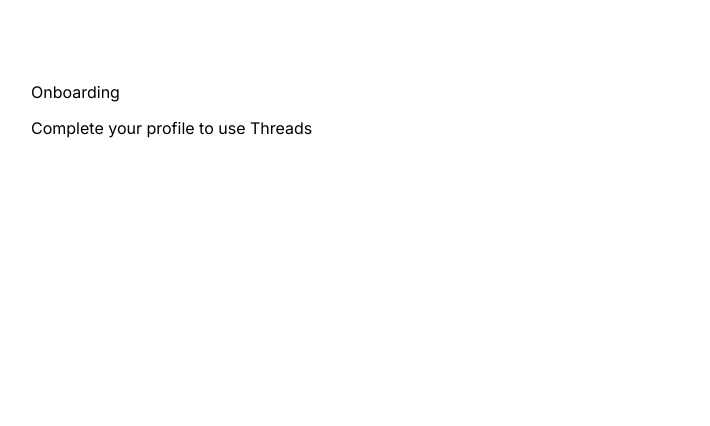
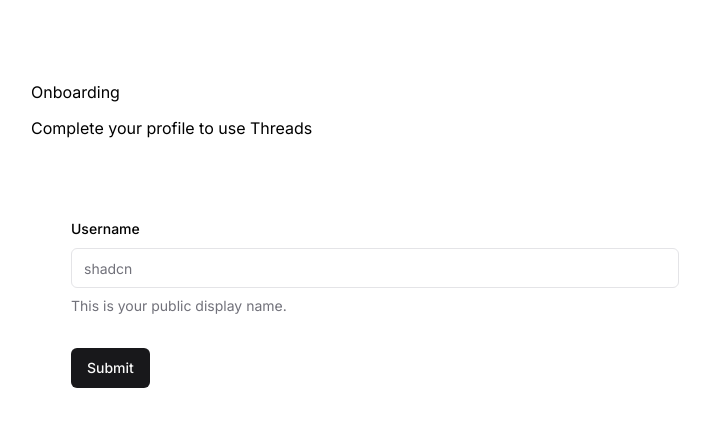
Before and after one commit to rrohan-arrora/Threads-App---Understood, a Next.js app: page /onboarding in a window 1280 px wide. Shown: the top 426 px of the page, without its empty margins (265-975 px from the left). Built offline with nearby package versions, Linux system fonts and the light colour scheme; no server answers.

Commit message:
Added shadcn form template

```diff
--- a/components/forms/AccountProfile.tsx
+++ b/components/forms/AccountProfile.tsx
@@ -1,7 +1,19 @@
 "use client";
-import {Form} from "@/components/ui/form";
+import {
+    Form,
+    FormControl,
+    FormDescription,
+    FormField,
+    FormItem,
+    FormLabel,
+    FormMessage,
+} from "@/components/ui/form"
+import { Input } from "@/components/ui/input"
 import { useForm } from "react-hook-form";
 import {zodResolver} from '@hookform/resolvers/zod';
+import { UserValidation } from "@/lib/validations/user";
+import { z } from "zod";
+import { Button } from "../ui/button";
 
 interface Props {
     user: {
@@ -15,12 +27,44 @@
     btnTitle: string;
 }
 
-const AccountProfile = ({user, btnTitle}: Props) => {
+function onSubmit(values: z.infer<typeof UserValidation>) {
+    // Do something with the form values.
+    // ✅ This will be type-safe and validated.
+    console.log(values)
+}
+
+const AccountProfile = async ({user, btnTitle}: Props) => {
     const form = useForm({
-        resolver: zodResolver()
+        resolver: zodResolver(UserValidation),
+        defaultValues:{
+            profile_photo: '',
+            name: '',
+            username: '',
+            bio: ''
+        }
     });
     return(
-        <Form></Form>
+        <Form {...form}>
+        <form onSubmit={form.handleSubmit(onSubmit)} className="space-y-8">
+            <FormField
+            control={form.control}
+            name="username"
+            render={({ field }) => (
+                <FormItem>
+                <FormLabel>Username</FormLabel>
+                <FormControl>
+                    <Input placeholder="shadcn" {...field} />
+                </FormControl>
+                <FormDescription>
+                    This is your public display name.
+                </FormDescription>
+                <FormMessage />
+                </FormItem>
+            )}
+            />
+            <Button type="submit">Submit</Button>
+        </form>
+    </Form>
 
     )
 }
--- /dev/null
+++ b/components/ui/input.tsx
@@ -0,0 +1,25 @@
+import * as React from "react"
+
+import { cn } from "@/lib/utils"
+
+export interface InputProps
+  extends React.InputHTMLAttributes<HTMLInputElement> {}
+
+const Input = React.forwardRef<HTMLInputElement, InputProps>(
+  ({ className, type, ...props }, ref) => {
+    return (
+      <input
+        type={type}
+        className={cn(
+          "flex h-10 w-full rounded-md border border-zinc-200 border-zinc-200 bg-white px-3 py-2 text-sm ring-offset-white file:border-0 file:bg-transparent file:text-sm file:font-medium placeholder:text-zinc-500 focus-visible:outline-none focus-visible:ring-2 focus-visible:ring-zinc-950 focus-visible:ring-offset-2 disabled:cursor-not-allowed disabled:opacity-50 dark:border-zinc-800 dark:border-zinc-800 dark:bg-zinc-950 dark:ring-offset-zinc-950 dark:placeholder:text-zinc-400 dark:focus-visible:ring-zinc-300",
+          className
+        )}
+        ref={ref}
+        {...props}
+      />
+    )
+  }
+)
+Input.displayName = "Input"
+
+export { Input }
--- /dev/null
+++ b/lib/validations/user.ts
@@ -0,0 +1,17 @@
+import * as z from "zod";
+
+export const UserValidation = z.object({
+  profile_photo: z.string().url().nonempty(),
+  name: z
+    .string()
+    .min(3, { message: "Minimum 3 characters." })
+    .max(30, { message: "Maximum 30 caracters." }),
+  username: z
+    .string()
+    .min(3, { message: "Minimum 3 characters." })
+    .max(30, { message: "Maximum 30 caracters." }),
+  bio: z
+    .string()
+    .min(20, { message: "Minimum 20 characters." })
+    .max(1000, { message: "Maximum 1000 caracters." }),
+});
```
Also changed, not shown: 1 other file (tests, documents, lock files or other folders).
